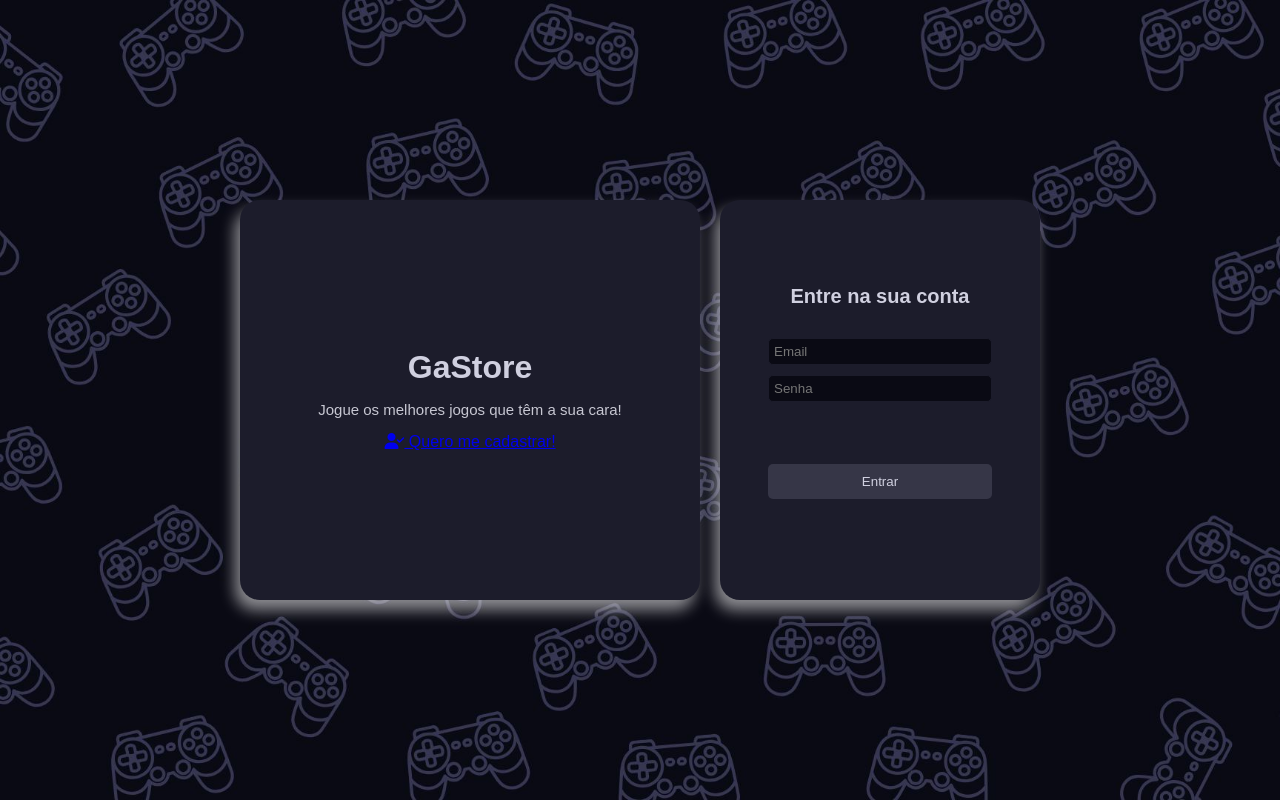
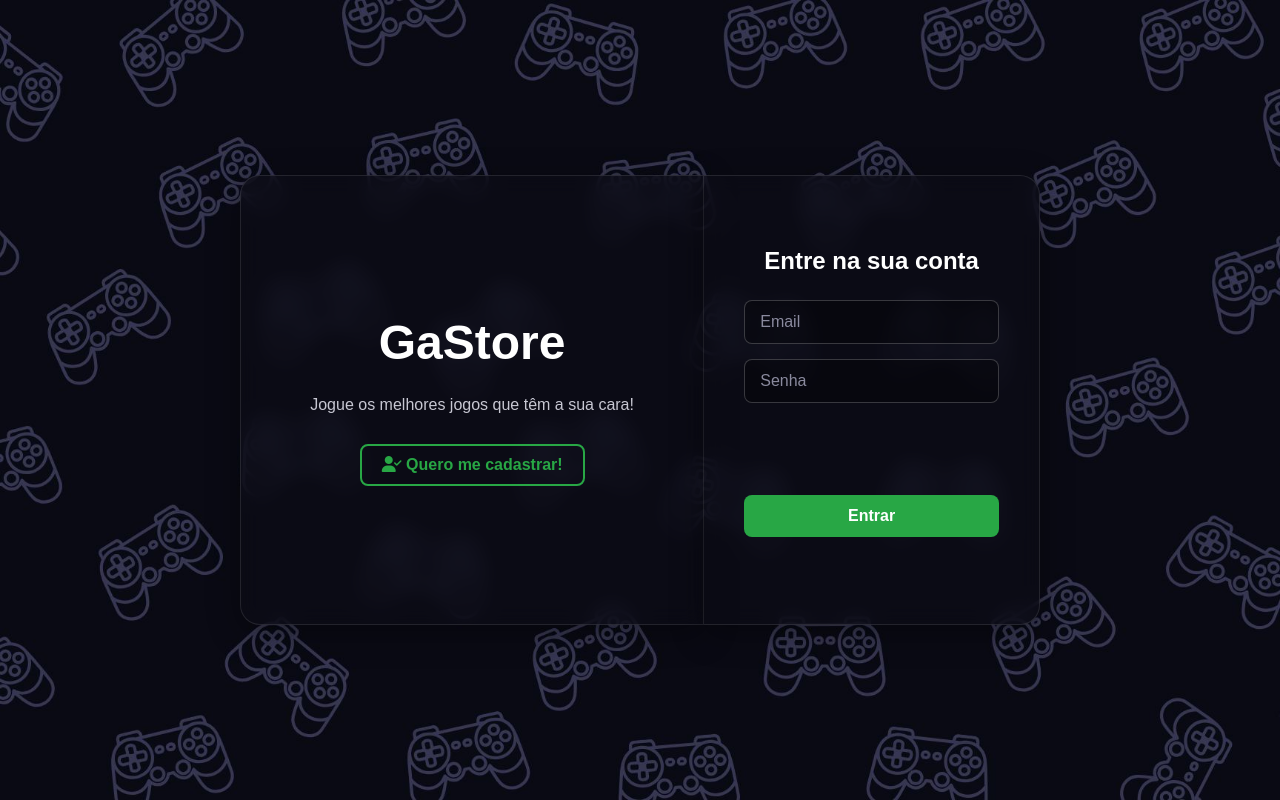
Before and after one commit to ArthurDP-03/GaStore, a PHP site: template templates/login.html in a window 1280 px wide. Run offline with PHP 8.4, Linux system fonts and the light colour scheme; the template is opened without the code that fills it, so the values that code supplies are empty.

Commit message:
Novas telas de login e cadastro

```diff
--- a/static/login.css
+++ b/static/login.css
@@ -3,117 +3,149 @@ body {
     background-size: cover;
     background-position: center;
     background-repeat: no-repeat;
+    background-attachment: fixed;
     display: flex;
     font-family: Arial, sans-serif;
     color: #c7c7d2;
     justify-content: center;
     align-items: center;
+    min-height: 100vh;
+    margin: 0;
+}
 
-}
-.container{
+.container {
     display: flex;
     flex-direction: row;
-    justify-content: center;
-    align-items: stretch;
     width: 800px;
-    height: 400px;
-    gap: 20px;
+    height: 450px;
+    gap: 0;
+}
 
-}
-.logo-container, .login-container{
+.logo-container, .login-container {
     display: flex;
     flex-direction: column;
     align-items: center;
     justify-content: center;
-    padding: 20px;
-    border-radius: 20px;
-    box-shadow:
-        -5px 10px 15px rgba(255, 255, 255, 0.534);
-    overflow: hidden;
+    padding: 40px;
+    background: rgba(12, 12, 22, 0.7);
+    backdrop-filter: blur(10px);
+    border: 1px solid rgba(255, 255, 255, 0.1);
+    box-shadow: 0 8px 32px 0 rgba(0, 0, 0, 0.37);
 }
+
+.logo-container {
+    flex: 3;
+    border-radius: 20px 0 0 20px;
+    text-align: center;
+}
+
 .logo-container .logo {
-    color: #d0d0e0;
-    font-size: 32px;
+    color: #ffffff;
+    font-size: 48px;
     font-weight: bold;
+    margin-bottom: 10px;
 }
-.logo-container {
-    background: #1c1c2b;
-    flex: 3;
+
+.logo-container p {
+    color: #c7c7d2;
+    font-size: 16px;
+    margin-bottom: 30px;
 }
-.logo-container p{
-    color: #c7c7d2;
-    font-size: 15px;
-    text-align: center;
 
+.ir-cadastro {
+    background-color: transparent;
+    border: 2px solid #28a745;
+    border-radius: 8px;
+    color: #28a745;
+    padding: 10px 20px;
+    font-weight: bold;
+    text-decoration: none;
+    transition: all 0.3s ease;
 }
-.logo-container button{
-    margin-top: 10px;
-    background-color: #363647;
-    border: none;
-    border-radius: 5px;
-    color: #d0d0e0;
-    padding: 10px 15px;
-    transition: background-color 0.3s ease;
 
+.ir-cadastro:hover {
+    background-color: #28a745;
+    color: #ffffff;
+    transform: scale(1.05);
 }
-.logo-container button:hover {
-  background-color: #464658; /* cor diferente */
+
+.login-container {
+    flex: 2;
+    border-radius: 0 20px 20px 0;
+    border-left: none;
 }
-.login-container {
-    background-color: #1c1c2b;
-    flex:2;
-    gap: 10px;
+
+.login-titulo {
+    color: #ffffff;
+    font-size: 24px;
+    font-weight: bold;
+    margin-bottom: 25px;
 }
-.login-container form{
+
+.login-form {
     display: flex;
     flex-direction: column;
-    align-items: stretch;
-    width: 80%;
-    flex: 0 1 auto;
-    gap: 10px;
-}
-.login-container form input{
-    background-color: #0a0a14;
-    border: 1px solid #1c1c2b;
-    border-radius: 5px;
-    padding: 5px;
-    color: #d0d0e0;
-}
-.login-container form input:hover{
-    background-color: rgb(53, 53, 73);
-}
-.login-container button{
-    margin-top: 10px;
-    background-color: #363647;
-    border: none;
-    border-radius: 5px;
-    color: #d0d0e0;
-    padding: 10px 15px;
-    transition: background-color 0.3s ease;
-}
-.login-container button:hover {
-  background-color: #464658; /* cor diferente */
+    width: 100%;
+    gap: 15px;
 }
 
-
-.form-group input:focus {
-   color: #d0d0e0;
-}
-.login-titulo{
+.login-form input {
+    background-color: rgba(0, 0, 0, 0.3);
+    border: 1px solid rgba(255, 255, 255, 0.2);
+    border-radius: 8px;
+    padding: 12px 15px;
     color: #d0d0e0;
-    font-size: 20px;
-    font-weight: bold;
-    margin-bottom: 20px;
+    font-size: 16px;
+    transition: all 0.3s ease;
 }
 
+.login-form input::placeholder {
+    color: #8a8a9e;
+}
+
+.login-form input:focus {
+    outline: none;
+    border-color: #28a745;
+    box-shadow: 0 0 0 3px rgba(40, 167, 69, 0.3);
+}
+
+.login-button {
+    margin-top: 10px;
+    background-color: #28a745;
+    border: none;
+    border-radius: 8px;
+    color: #ffffff;
+    padding: 12px 15px;
+    font-size: 16px;
+    font-weight: bold;
+    cursor: pointer;
+    transition: all 0.3s ease;
+}
+
+.login-button:hover {
+    filter: brightness(0.9);
+    transform: scale(1.02);
+}
+
+#mensagem {
+    text-align: center;
+    font-weight: bold;
+    min-height: 20px;
+}
 
 @media (max-width: 900px) {
     .container {
-        width: 70%;
+        width: 90%;
+        max-width: 400px;
         height: auto;
         flex-direction: column;
     }
+
     .logo-container {
-        padding: 40px 20px;
+        border-radius: 20px 20px 0 0;
+    }
+
+    .login-container {
+        border-radius: 0 0 20px 20px;
     }
 }
```
Also changed, not shown: static/cadastro.css (+104 -72 lines).
